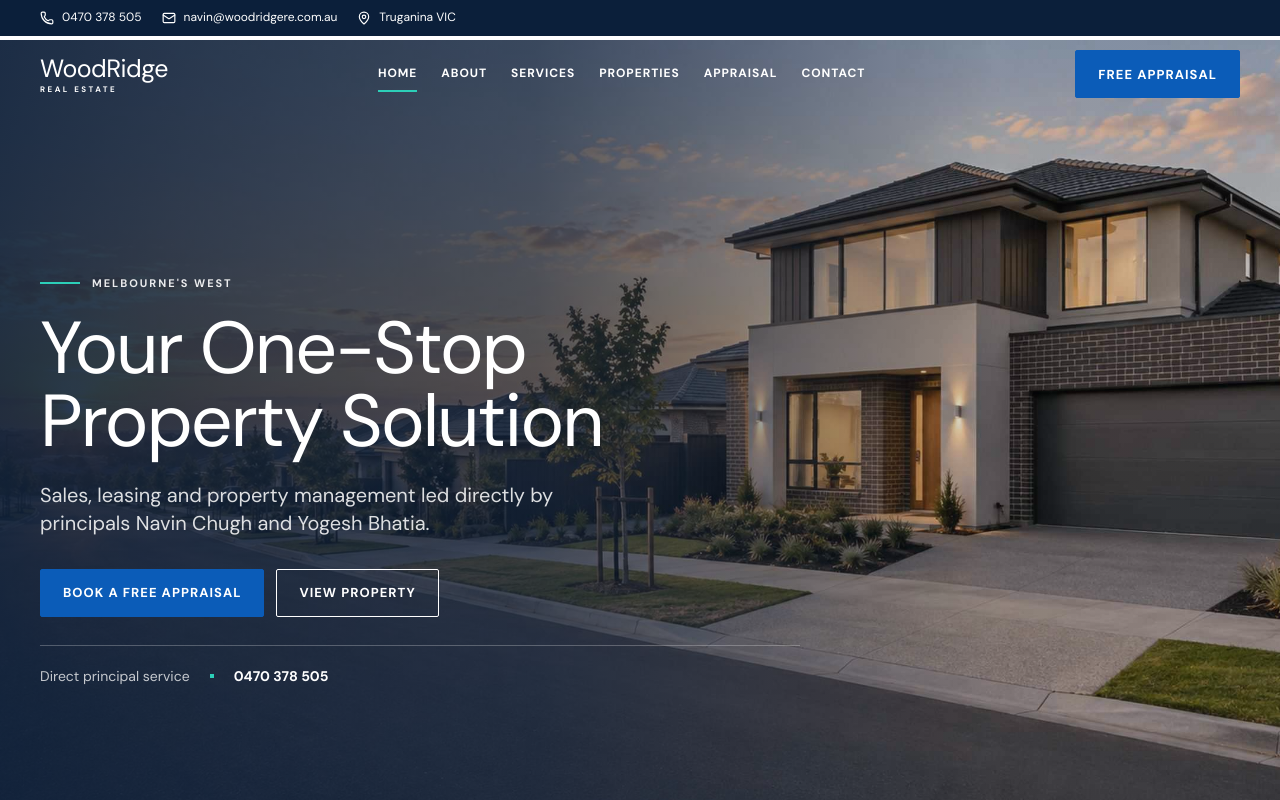
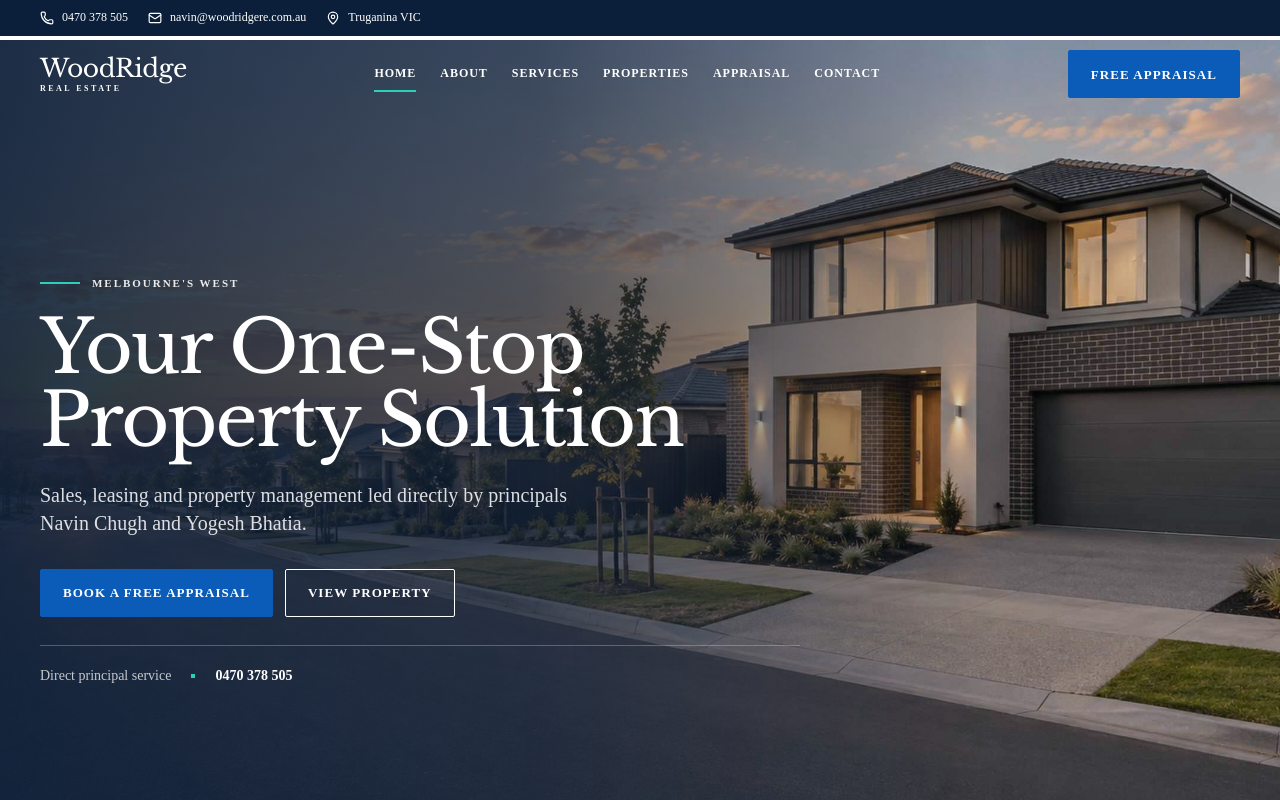
Before and after one commit to tayyabheree/Estate-website, a Next.js app: page / in a window 1280 px wide. Shown: the top 800 px of the page. Built offline with nearby package versions, Linux system fonts and the light colour scheme.

Commit message:
Replace generic typography with editorial type

```diff
--- a/app/layout.tsx
+++ b/app/layout.tsx
@@ -1,19 +1,19 @@
 import type { Metadata } from "next";
-import { DM_Sans, DM_Serif_Display } from "next/font/google";
+import { Libre_Baskerville, Source_Sans_3 } from "next/font/google";
 import "./globals.css";
 import { site } from "@/content/site";
 
-const dmSans = DM_Sans({
+const sourceSans = Source_Sans_3({
   subsets: ["latin"],
   display: "swap",
-  variable: "--font-dm-sans"
+  variable: "--font-source-sans"
 });
 
-const dmSerif = DM_Serif_Display({
-  weight: "400",
+const libreBaskerville = Libre_Baskerville({
+  weight: ["400", "700"],
   subsets: ["latin"],
   display: "swap",
-  variable: "--font-dm-serif"
+  variable: "--font-libre-baskerville"
 });
 
 export const metadata: Metadata = {
@@ -27,7 +27,7 @@ export const metadata: Metadata = {
   openGraph: {
     title: "WoodRidge Real Estate",
     description:
-      "Your one-stop property solution across Melbourne's west.",
+      "Sales, leasing and property management across Melbourne's west.",
     type: "website",
     locale: "en_AU",
     siteName: "WoodRidge Real Estate",
@@ -67,7 +67,7 @@ export default function RootLayout({
 }>) {
   return (
     <html lang="en-AU">
-      <body className={dmSans.variable + " " + dmSerif.variable}>
+      <body className={sourceSans.variable + " " + libreBaskerville.variable}>
         <a className="skip-link" href="#main-content">
           Skip to content
         </a>
```
